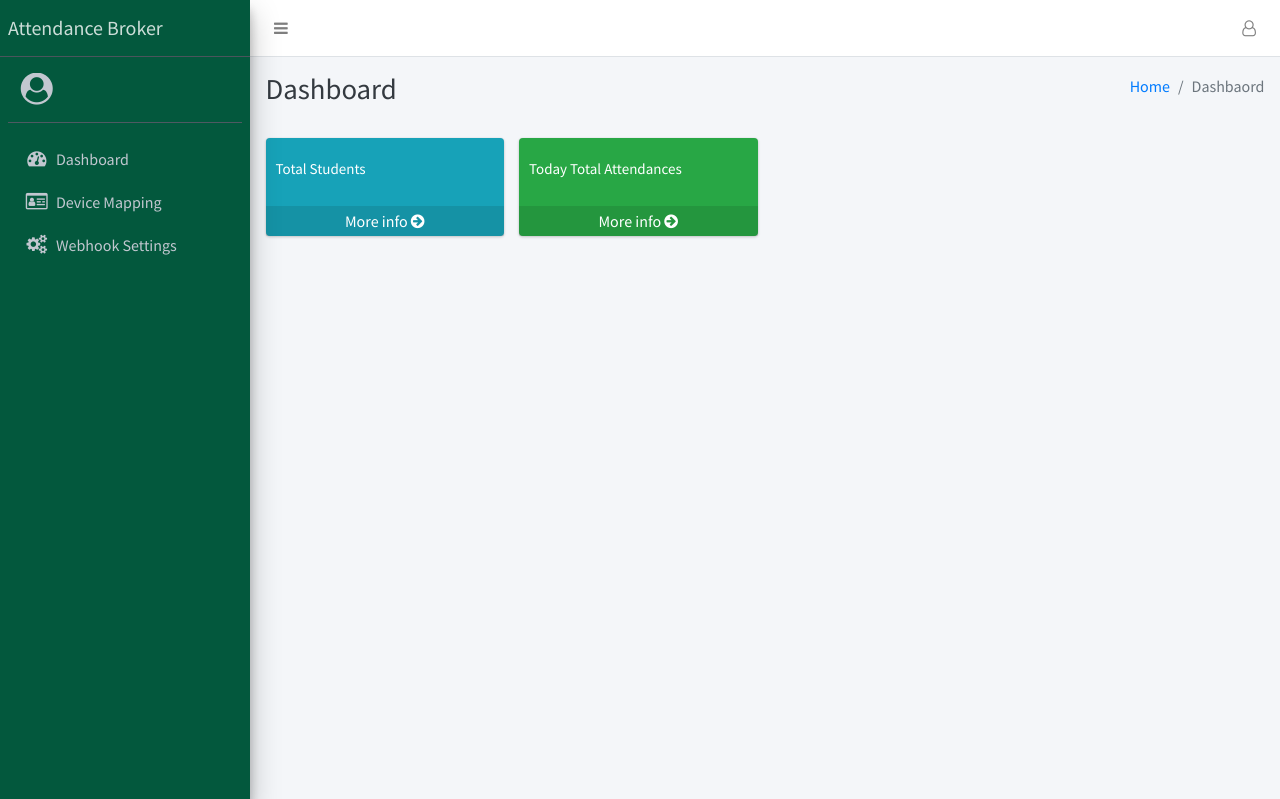
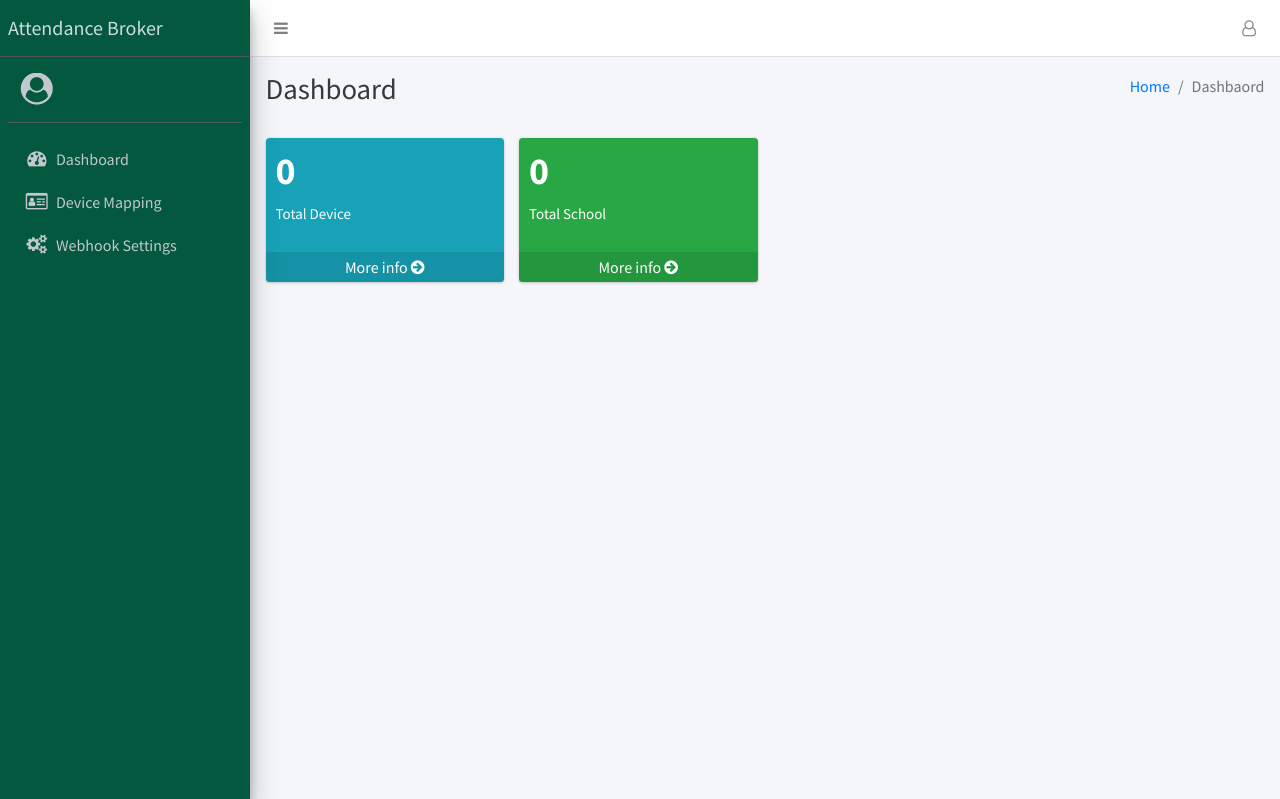
Before and after one commit to tarekmonjur/mqtt, a Flask app: page / in a window 1280 px wide. Shown: the top 799 px of the page. Run offline with Flask 2, Linux system fonts and the light colour scheme; data that the repository does not hold is empty; some libraries are stand-ins or nearby versions.

Commit message:
dashboard total report

```diff
--- a/src/dashboard.py
+++ b/src/dashboard.py
@@ -1,5 +1,6 @@
 
 from flask import Blueprint, request, render_template
+from db import db_connect
 
 app_name = "Attendance Broker"
 bp = "/dashboard"
@@ -12,6 +13,16 @@
         "appName": app_name,
         "title": "Dashbaord"
     }
+    db = db_connect()
+    cursor = db.cursor()
+    sql_query = "SELECT COUNT(id) AS total_device FROM devices"
+    cursor.execute(sql_query)
+    device = cursor.fetchone()
+    data["total_device"] = device[0]
 
+    sql_query = "SELECT COUNT(id) AS total_webhook FROM webhooks"
+    cursor.execute(sql_query)
+    webhook = cursor.fetchone()
+    data["total_webhook"] = webhook[0]
     print(data)
     return render_template('index.html', data=data)
--- a/src/mapping.py
+++ b/src/mapping.py
@@ -17,7 +17,7 @@
     try:
         db = db_connect()
         cursor = db.cursor(dictionary=True)
-        sql_query = "select devices.*, webhooks.school_name from devices join webhooks on devices.webhook_id = webhooks.id order by id desc"
+        sql_query = "select devices.*, webhooks.school_name from devices left join webhooks on devices.webhook_id = webhooks.id order by id desc"
         cursor.execute(sql_query)
         result = cursor.fetchall()
         data['devices'] = result
--- a/src/templates/index.html
+++ b/src/templates/index.html
@@ -26,8 +26,8 @@
 
       <div class="small-box bg-info">
         <div class="inner">
-          <h3>{{students}}</h3>
-          <p>Total Students</p>
+          <h3>{{data["total_device"]}}</h3>
+          <p>Total Device</p>
         </div>
         <div class="icon">
           <i class="ion ion-bag"></i>
@@ -40,8 +40,8 @@
       <!-- small box -->
       <div class="small-box bg-success">
         <div class="inner">
-          <h3>{{attends}}</h3>
-          <p>Today Total Attendances</p>
+          <h3>{{data.total_webhook}}</h3>
+          <p>Total School</p>
         </div>
         <div class="icon">
           <i class="ion ion-stats-bars"></i>
```
Also changed, not shown: 2 other files.
